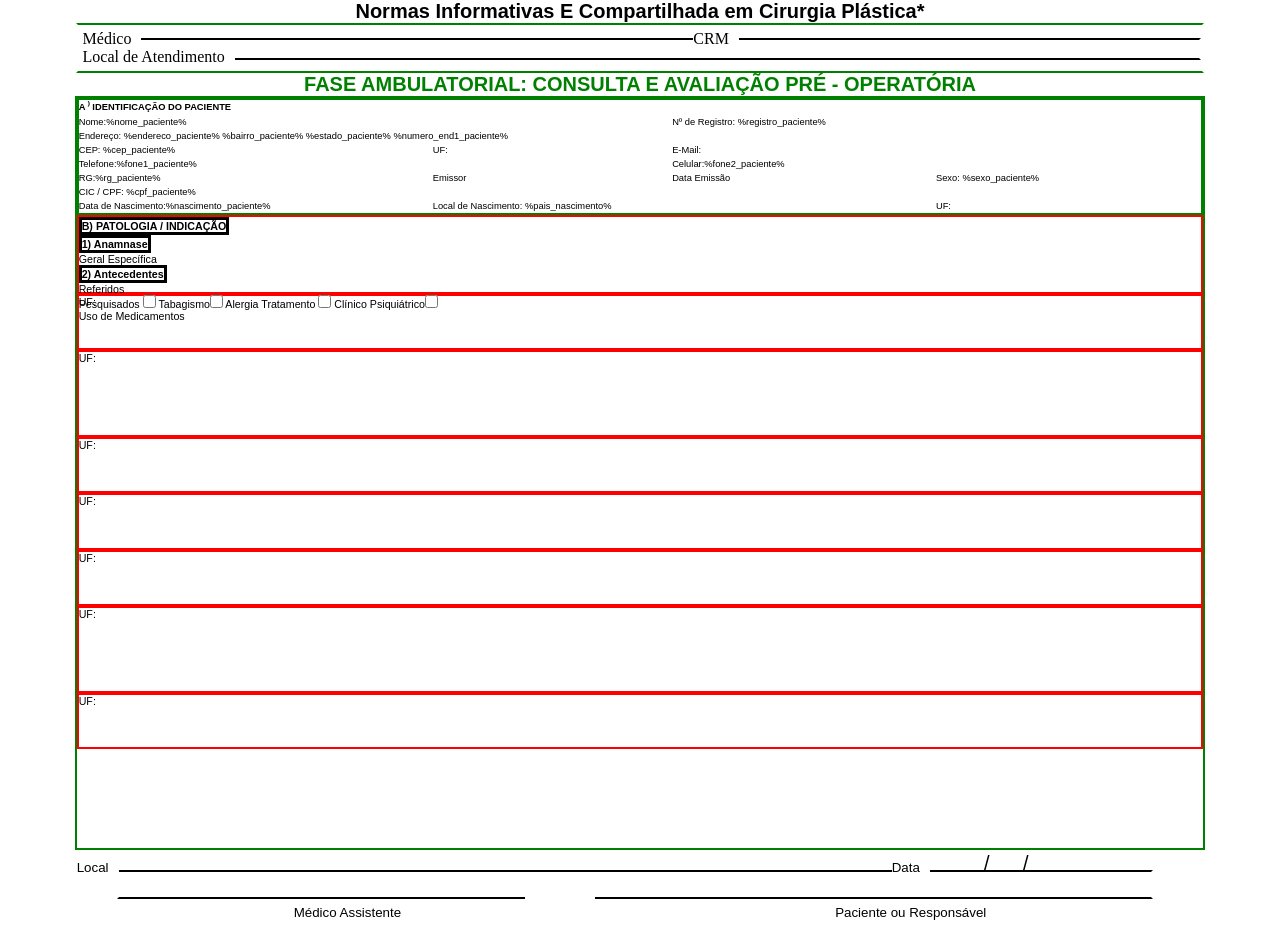
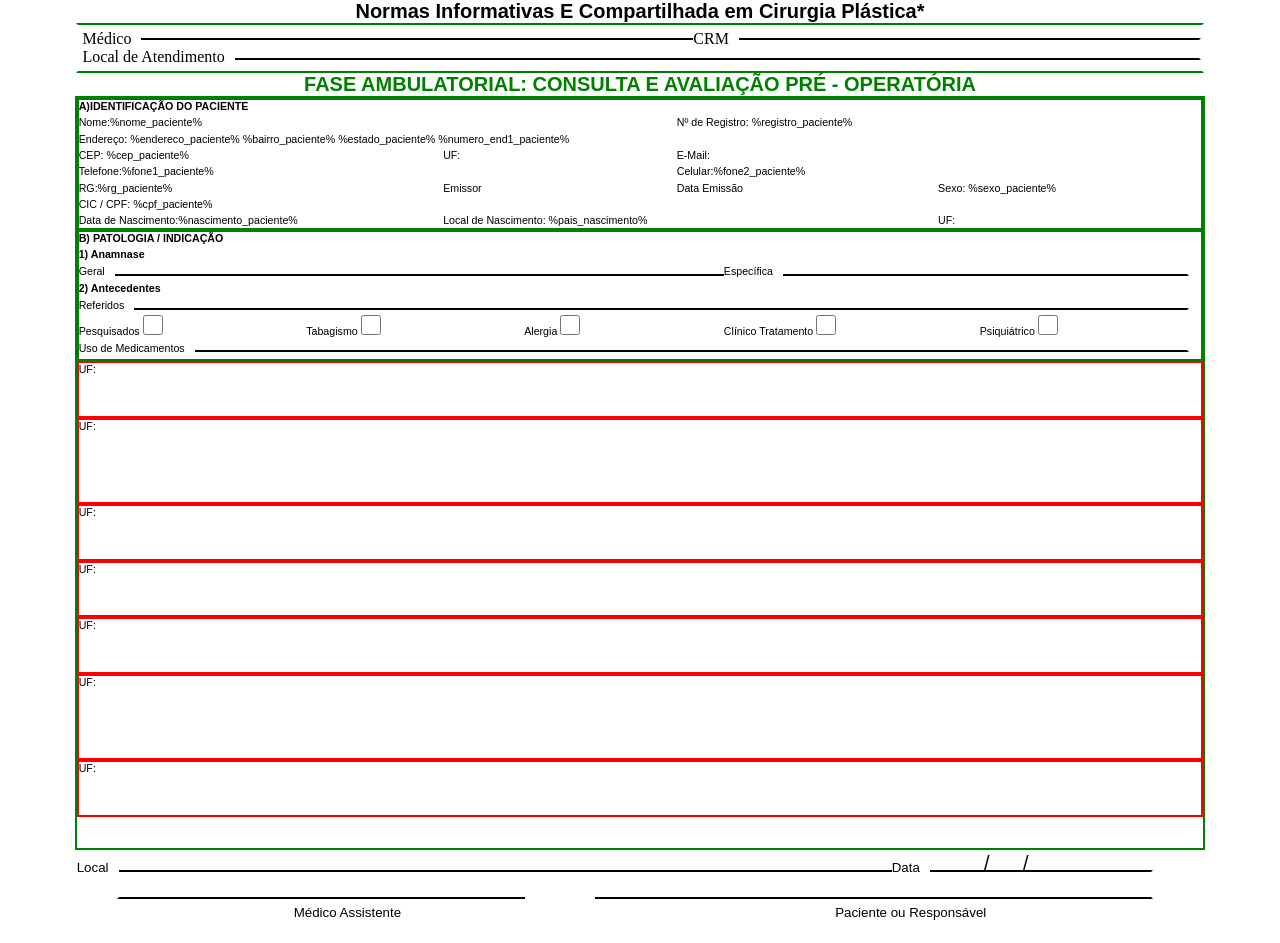
Before and after one commit to ThiagoPSants/Ficha_CFM, a plain HTML site: page index.html in a window 1280 px wide. Shown: the top 943 px of the page. Drawn offline with Linux system fonts and the light colour scheme.

Commit message:
quarto commit

```diff
--- a/index.html
+++ b/index.html
@@ -1,21 +1,18 @@
-<Body>
+<body>
   <style>
     /* Reset das Margens*/
-        *{
+    * {
       margin: 0;
       padding: 0;
     }
     /* PAGINA PAI*/
-    .divpages{
+    .divpages {
       justify-content: center;
       align-items: center;
       display: grid;
-
-
-
     }
     /* Css Header*/
-    .namepg{
+    .namepg {
       color: green;
       text-align: justify;
       font-size: 15pt;
@@ -23,294 +20,293 @@
       font-weight: bold;
       margin-left: auto;
       margin-right: auto;
-
     }
     .titulo {
       font-size: 15pt;
       font-family: arial;
       text-align: center;
       font-weight: bold;
-
     }
 
     /* Css da linha sem ser o '--'*/
-.divhead{
+    .divhead {
       position: relative;
-            border:  solid green 2px;
+      border: solid green 2px;
       border-left-color: white;
       border-right-color: white;
       width: 94%;
       margin-left: auto;
       margin-right: auto;
       display: grid;
-            grid-template-areas: 'fundo fundo''fundo fundo' ;
+      grid-template-areas: "fundo fundo" "fundo fundo";
       padding: 5px;
-
     }
-.lines{
+    .lines {
       border: solid 2px black;
       z-index: 0;
       position: absolute;
       border-left-color: white;
       border-right-color: white;
       width: 99%;
-
     }
 
-.linepst{
+    .linepst {
       z-index: 1;
       margin-top: 13px;
       margin-left: 6px;
-
     }
-.linepst2{
+    .linepst2 {
       z-index: 0;
       margin-top: 33px;
       margin-left: 6px;
       border-top-color: white;
+      width: 98%;
+    }
 
+    .linepst4 {
+      z-index: 0;
+      margin-top: 76px;
+      margin-left: 6px;
+      height: 40px;
+      width: 98%;
     }
-.fundo{
+
+    .linepst5 {
+     z-index: 0;
+      margin-left: 6px;
+      height: 40px;
+      width: 98%;
+      border-top-color: white;
+    }
+    .fundo {
       z-index: 2;
       width: max-content;
       background-color: white;
-        border-right:solid 10px white;
+      border-right: solid 10px white;
     }
 
-
-
-
     /* Css do Corpo  */
-.divpage1{
-            border:  solid green 2px;
+    .divpage1 {
+      border: solid green 2px;
       display: block;
       width: 95%;
       margin-left: auto;
       margin-right: auto;
       height: 750px;
-            grid-template-areas: 'pa1' 'pa2' 'pa4' 'pa5' 'pa6' 'pa7' 'pa8' 'pa9';
+      grid-template-areas: "pa1" "pa2" "pa4" "pa5" "pa6" "pa7" "pa8" "pa9";
+    }
+.pas{position: relative;
+     font-family: arial;
+      font-size: 8pt;
+      display: grid;
+      border: solid green 2px;
+
+}
+    .pa1 {
+      grid-area: pa1;
+      grid-template-areas:
+        "l1 l1 l1 l1"
+        "l2 l2 l3 l3"
+        "l4 l4 l4 l4"
+        "l5 l6 l7 l7"
+        "l8 l8 l9 l9"
+        "l10 l11 l12 l13"
+        "l14 l14 l14 l14"
+        "l15 l16 l16 l17";
+      row-gap: 3px;
+      height: 17%;
     }
 
-.pa1{
-     grid-area: pa1;
-     font-family: arial;
-     font-size:7pt;
-     display: grid;
-     grid-template-areas:'l1 l1 l1 l1'
-                         'l2 l2 l3 l3'
-                        'l4 l4 l4 l4'
-                        'l5 l6 l7 l7'
-                        'l8 l8 l9 l9'
-                        'l10 l11 l12 l13'
-                        'l14 l14 l14 l14'
-                        'l15 l16 l16 l17';
-        border:  solid green 2px;
-        row-gap: 3px;
-        height: 15%;
-        }
-
-.l1{
+    .l1 {
       font-weight: bold;
       grid-area: l1;
     }
 
-.l2{
+    .l2 {
       grid-area: l2;
-
     }
-.l3{
+    .l3 {
       grid-area: l3;
-
     }
-.l4{
+    .l4 {
       grid-area: l4;
-
     }
-.l5{
+    .l5 {
       grid-area: l5;
-
     }
-.l6{
+    .l6 {
       grid-area: l6;
-
     }
-.l7{
+    .l7 {
       grid-area: l7;
-
     }
-.l8{
+    .l8 {
       grid-area: l8;
     }
-.l9{
+    .l9 {
       grid-area: l9;
     }
-.l10{
+    .l10 {
       grid-area: l10;
     }
-.l11{
+    .l11 {
       grid-area: l11;
     }
-.l12{
+    .l12 {
       grid-area: l12;
     }
-.l13{
+    .l13 {
       grid-area: l13;
     }
-.l14{
+    .l14 {
       grid-area: l14;
     }
-.l15{
+    .l15 {
       grid-area: l15;
     }
-.l16{
+    .l16 {
       grid-area: l16;
     }
-.l17{
+    .l17 {
       grid-area: l17;
     }
-.pa2{
+
+    .pa2 {
+      position: relative;
       grid-area: pa2;
       font-family: arial;
-        font-size:8pt;
+      font-size: 8pt;
       display: grid;
-        border:  solid red 2px;
-        height: 10%;
+      border: solid green 2px;
+      height: 17%;
       text-align: justify;
-        display: grid;
-        grid-template-areas: '';
-
+      grid-template-areas: "l1 l1 l1 l1 l1"
+                           "l2 l2 l2 l2 l2"
+                           "l3 l3 .  l4 l4"
+                           "l5 l5 l5 l5 l5"
+                           "l6 l6 l6 l6 l6"
+                           "l7 l8 l9 l10 l11"
+                           "l12 l12 l12 l12 l12"
+                           ;
     }
-.pa3{
+    .pa3 {
       grid-area: pa3;
       font-family: arial;
-        font-size:8pt;
+      font-size: 8pt;
       display: grid;
-        border:  solid red 2px;
+      border: solid red 2px;
       height: 7%;
-
     }
-.pa4{
+    .pa4 {
       grid-area: pa4;
       font-family: arial;
-        font-size:8pt;
+      font-size: 8pt;
       display: grid;
-        border:  solid red 2px;
+      border: solid red 2px;
       height: 11%;
-
     }
-.pa5{
+    .pa5 {
       grid-area: pa5;
       font-family: arial;
-        font-size:8pt;
+      font-size: 8pt;
       display: grid;
-        border:  solid red 2px;
+      border: solid red 2px;
       height: 7%;
-
     }
-.pa6{
+    .pa6 {
       grid-area: pa6;
       font-family: arial;
-        font-size:8pt;
+      font-size: 8pt;
       display: grid;
-        border:  solid red 2px;
+      border: solid red 2px;
       height: 7%;
-
     }
-.pa7{
+    .pa7 {
       grid-area: pa7;
       font-family: arial;
-        font-size:8pt;
+      font-size: 8pt;
       display: grid;
-        border:  solid red 2px;
+      border: solid red 2px;
       height: 7%;
-
     }
-.pa8{
+    .pa8 {
       grid-area: pa8;
       font-family: arial;
-        font-size:8pt;
+      font-size: 8pt;
       display: grid;
-        border:  solid red 2px;
+      border: solid red 2px;
       height: 11%;
-
     }
-.pa9{
+    .pa9 {
       grid-area: pa9;
       font-family: arial;
-        font-size:8pt;
+      font-size: 8pt;
       display: grid;
-        border:  solid red 2px;
+      border: solid red 2px;
       height: 7%;
-
     }
 
-.topic{
-        border: solid black 3px;
+    .topic {
     font-weight: bold;
-
+    }
+.brkcontent{
+    width: auto;
+    align-items: center;
+    border: solid 1px black;
+    text-align: justify;
 }
 
-
     /* Css do rodapé  */
-.divupfotter{
+    .divupfotter {
       position: relative;
       display: grid;
-            height:80px ;
-            grid-template-areas: 'local dt''med paci';
+      height: 80px;
+      grid-template-areas: "local dt" "med paci";
       grid-row-gap: 10px;
       border-left-color: white;
       border-right-color: white;
       font-family: Arial;
-            font-size:10pt;
+      font-size: 10pt;
       width: 95%;
       margin-left: auto;
       margin-right: auto;
       padding: 10px;
     }
 
-.linepst3{
+    .linepst3 {
       width: 90%;
       height: 25px;
       margin-top: 20px;
       margin-left: 50px;
-
-
     }
-.local{
+    .local {
       grid-area: local;
       z-index: 2;
       width: max-content;
       background-color: white;
-        border-right:solid 10px white;
-
-
+      border-right: solid 10px white;
     }
-.dt{
+    .dt {
       grid-area: dt;
       z-index: 2;
       width: max-content;
       background-color: white;
-    border-right:solid 10px white;
+      border-right: solid 10px white;
       margin-left: auto;
       margin-right: auto;
-
     }
-.med{
+    .med {
       grid-area: med;
       z-index: 2;
       text-align: center;
-
-
     }
-.paci
-{
+    .paci {
       grid-area: paci;
       z-index: 2;
       text-align: center;
     }
 
-.space
-{
+    .space {
       position: absolute;
       grid-area: space;
       z-index: 2;
@@ -319,14 +315,12 @@ grid-area: pa4;
       background-color: white;
       margin-left: 40%;
       margin-top: 40px;
-
-
     }
 
-.divfotter{
+    .divfotter {
       position: relative;
       display: grid;
-            grid-template-areas: 'txtftt numerador';
+      grid-template-areas: "txtftt numerador";
       grid-template-columns: 90% 1fr;
       grid-column-gap: 0px;
       grid-row-gap: 0px;
@@ -336,16 +330,13 @@ grid-area: pa4;
       width: 95%;
       margin-left: auto;
       margin-right: auto;
-            border-top: solid 3px green ;
+      border-top: solid 3px green;
       border-bottom: solid 3px black;
-
-
     }
-.txtftt{
+    .txtftt {
       grid-area: txtftt;
       font-size: 9pt;
     }
-
 
     /* Configurações gerais */
 
@@ -355,10 +346,10 @@ grid-area: pa4;
       text-align: end;
       font-weight: bold;
     }
-.brkpg{
+    .brkpg {
       page-break-after: always;
     }
-.barrahead{
+    .barrahead {
       position: absolute;
       margin-top: 14px;
       margin-left: auto;
@@ -367,7 +358,7 @@ grid-area: pa4;
       margin-left: 80%;
     }
 
-.barraftt{
+    .barraftt {
       position: absolute;
       margin-top: 2px;
       margin-left: auto;
@@ -375,70 +366,84 @@ grid-area: pa4;
       align-items: end;
       margin-left: 80%;
     }
-
-
+input[type="checkbox"]{
+    width: 20px;
+    height: 20px;
+}
   </style>
 
   <!-- Inicio do Code-->
   <div class="divpages">
-        <p class="titulo">Normas Informativas E Compartilhada em Cirurgia Plástica*</p>
+    <p class="titulo">
+      Normas Informativas E Compartilhada em Cirurgia Plástica*
+    </p>
     <div class="divhead">
       <div class="linepst lines">&nbsp;</div>
-            <p class="fundo">Médico </p>
+      <p class="fundo">Médico</p>
       <p class="fundo">CRM</p>
       <p class="fundo">Local de Atendimento</p>
     </div>
-        <div class="namepg"> FASE AMBULATORIAL: CONSULTA E AVALIAÇÃO PRÉ - OPERATÓRIA</div>
+    <div class="namepg">FASE AMBULATORIAL: CONSULTA E AVALIAÇÃO PRÉ - OPERATÓRIA
+    </div>
     <div class="divpage1">
-             <div class="pa1">
-                <p class="l1"> A &#8318; IDENTIFICAÇÃO DO PACIENTE </p>
+      <div class="pa1 pas">
+        <p class="l1 topic fundo">A)IDENTIFICAÇÃO DO PACIENTE</p>
         <p class="l2">Nome:%nome_paciente%</p>
         <p class="l3">Nº de Registro: %registro_paciente%</p>
-                <p class="l4">Endereço: %endereco_paciente% %bairro_paciente% %estado_paciente% %numero_end1_paciente%</p>
+        <p class="l4">
+          Endereço: %endereco_paciente% %bairro_paciente% %estado_paciente%
+          %numero_end1_paciente%
+        </p>
         <p class="l5">CEP: %cep_paciente%</p>
-                <p class="l6">UF: </p>
-                <p class="l7">E-Mail: </p>
+        <p class="l6">UF:</p>
+        <p class="l7">E-Mail:</p>
         <p class="l8">Telefone:%fone1_paciente%</p>
-                <p class="l9">Celular:%fone2_paciente% </p>
-                <p class="l10">RG:%rg_paciente% </p>
-                <p class="l11">Emissor </p>
-                <p class="l12">Data Emissão </p>
-                <p class="l13">Sexo: %sexo_paciente%  </p>
-                <p class="l14">CIC / CPF: %cpf_paciente% </p>
-                <p class="l15">Data de Nascimento:%nascimento_paciente% </p>
-                <p class="l16">Local de Nascimento: %pais_nascimento% </p>
+        <p class="l9">Celular:%fone2_paciente%</p>
+        <p class="l10">RG:%rg_paciente%</p>
+        <p class="l11">Emissor</p>
+        <p class="l12">Data Emissão</p>
+        <p class="l13">Sexo: %sexo_paciente%</p>
+        <p class="l14">CIC / CPF: %cpf_paciente%</p>
+        <p class="l15">Data de Nascimento:%nascimento_paciente%</p>
+        <p class="l16">Local de Nascimento: %pais_nascimento%</p>
         <p class="l17">UF:</p>
       </div>
-            <div class="pa2">
-                  <p class=" fundo topic "> B) PATOLOGIA / INDICAÇÃO </p>
-                  <p class=" fundo topic ">1) Anamnase </p>
-                  <p> Geral Específica </p>
-                  <p class=" fundo topic "> 2) Antecedentes </p>
-                  <p>Referidos </p>
-                  <p>Pesquisados <input type="checkbox"> Tabagismo<input type="checkbox"> Alergia Tratamento <input type="checkbox"> Clínico Psiquiátrico<input type="checkbox"> </p>
-                  <p>Uso de Medicamentos </p>
-
+      <div class="pa2 pas">
+        <p class="fundo topic l1">B) PATOLOGIA / INDICAÇÃO</p>
+        <p class="fundo topic  l2">1) Anamnase</p>
+        <div class="lines linepst4">&nbsp;</div>
+        <p class="fundo l3 ">Geral</p>
+        <p class="fundo l4 ">Específica</p>
+        <p class="fundo l5 topic">2) Antecedentes</p>
+        <p class="fundo l6 " >Referidos</p>
+        <p class="fundo l7">Pesquisados <input type="checkbox"/></p>
+        <p class="fundo l8">Tabagismo <input type="checkbox"/></p>
+        <p class="fundo l9">Alergia <input type="checkbox" /></p>
+        <p class="fundo l10">Clínico Tratamento <input type="checkbox" /></p>
+        <p class="fundo l11">Psiquiátrico <input type="checkbox" /></p>
+        <div class="lines linepst5"> &nbsp;</div>
+        <p class="fundo l12 ">Uso de Medicamentos</p>
       </div>
-            <div class="pa3">
-                <p>UF: </p>
+      <div class="pa3 pas">
+        <p>UF:</p>
       </div>
       <div class="pa4">
-             <p>UF: </p>
+        <p>UF:</p>
       </div>
       <div class="pa5">
-             <p>UF: </p>
+        <p>UF:</p>
       </div>
       <div class="pa6">
-             <p>UF: </p>
+        <p>UF:</p>
       </div>
       <div class="pa7">
-             <p>UF: </p>
+        <p>UF:</p>
       </div>
       <div class="pa8">
-             <p>UF: </p>
+        <p>UF:</p>
       </div>
       <div class="pa9">
-             <p>UF: </p>
+        <p>UF:</p>
       </div>
     </div>
     <div class="divupfotter">
@@ -447,31 +452,37 @@ grid-area: pa4;
       <p class="barraftt">/&nbsp;&nbsp;&nbsp;&nbsp;&nbsp;&nbsp;/</p>
       <p class="dt">Data</p>
       <div class="space">&nbsp;</div>
-            <p class=" med">Médico Assistente</p>
+      <p class="med">Médico Assistente</p>
       <p class="paci">Paciente ou Responsável</p>
     </div>
     <div class="divfotter">
-        <p class="txtftt">*Este conjunto de normas de conduta de segurança foi elaborado pela Câmara Técnica de Cirurgia Plástica do
-            Consellho Federal de Medicina (CFM) , tendo sido aprovado pelo plenário da entidade em abril de 2011. </p>
+      <p class="txtftt">
+        *Este conjunto de normas de conduta de segurança foi elaborado pela
+        Câmara Técnica de Cirurgia Plástica do Consellho Federal de Medicina
+        (CFM) , tendo sido aprovado pelo plenário da entidade em abril de 2011.
+      </p>
       <p class="numerador">Pag. 1</p>
     </div>
 
-        <div class="brkpg"> <br>
+    <div class="brkpg">
+      <br />
       <!-- ACABOU FIRST PAGE-->
     </div>
     <!-- Inicio 2 PAGE-->
-     <p class="titulo">Normas Informativas E Compartilhada em Cirurgia Plástica*</p>
+    <p class="titulo">
+      Normas Informativas E Compartilhada em Cirurgia Plástica*
+    </p>
     <div class="divhead">
       <div class="linepst lines">&nbsp;</div>
-            <div class="  lines linepst2">&nbsp;</div>
-            <p class="fundo">Médico </p>
+      <div class="lines linepst2">&nbsp;</div>
+      <p class="fundo">Médico</p>
       <p class="fundo">CRM</p>
-            <p class="fundo">Paciente </p>
+      <p class="fundo">Paciente</p>
       <p class="barrahead">/&nbsp;&nbsp;&nbsp;&nbsp;&nbsp;&nbsp;/</p>
       <p class="fundo">Data de Nascimento</p>
       <p class="fundo">Local de Atendimento</p>
     </div>
-        <div class="namepg"> FASE PRÉ - OPERATÓRIO</div>
+    <div class="namepg">FASE PRÉ - OPERATÓRIO</div>
     <div class="divpage1"></div>
     <div class="divupfotter">
       <div class="linepst3 lines">&nbsp;</div>
@@ -479,28 +490,33 @@ grid-area: pa4;
       <p class="barraftt">/&nbsp;&nbsp;&nbsp;&nbsp;&nbsp;&nbsp;/</p>
       <p class="dt">Data</p>
       <div class="space">&nbsp;</div>
-            <p class=" med">Médico Assistente</p>
+      <p class="med">Médico Assistente</p>
       <p class="paci">Paciente ou Responsável</p>
     </div>
     <div class="divfotter">
-        <p class="txtftt">*Este conjunto de normas de conduta de segurança foi elaborado pela Câmara Técnica de Cirurgia Plástica do
-            Consellho Federal de Medicina (CFM) , tendo sido aprovado pelo plenário da entidade em abril de 2011. </p>
+      <p class="txtftt">
+        *Este conjunto de normas de conduta de segurança foi elaborado pela
+        Câmara Técnica de Cirurgia Plástica do Consellho Federal de Medicina
+        (CFM) , tendo sido aprovado pelo plenário da entidade em abril de 2011.
+      </p>
       <p class="numerador">Pag. 2</p>
     </div>
-      <div class="brkpg"> <br></div>
+    <div class="brkpg"><br /></div>
     <!-- Inicio 3 PAGE-->
-        <p class="titulo">Normas Informativas E Compartilhada em Cirurgia Plástica*</p>
+    <p class="titulo">
+      Normas Informativas E Compartilhada em Cirurgia Plástica*
+    </p>
     <div class="divhead">
       <div class="linepst lines">&nbsp;</div>
       <div class="linepst2 lines">&nbsp;</div>
-      <p class="fundo">Médico </p>
+      <p class="fundo">Médico</p>
       <p class="fundo">CRM</p>
-     <p class="fundo">Paciente </p>
+      <p class="fundo">Paciente</p>
       <p class="barrahead">/&nbsp;&nbsp;&nbsp;&nbsp;&nbsp;&nbsp;/</p>
       <p class="fundo">Data de Nascimento</p>
       <p class="fundo">Local de Atendimento</p>
     </div>
-     <div class="namepg"> FASE TRANS - OPERATÓRIO</div>
+    <div class="namepg">FASE TRANS - OPERATÓRIO</div>
     <div class="divpage1"></div>
     <div class="divupfotter">
       <div class="linepst3 lines">&nbsp;</div>
@@ -508,28 +524,33 @@ grid-area: pa4;
       <p class="barraftt">/&nbsp;&nbsp;&nbsp;&nbsp;&nbsp;&nbsp;/</p>
       <p class="dt">Data</p>
       <div class="space">&nbsp;</div>
-     <p class=" med">Médico Assistente</p>
+      <p class="med">Médico Assistente</p>
       <p class="paci">Paciente ou Responsável</p>
     </div>
     <div class="divfotter">
-     <p class="txtftt">*Este conjunto de normas de conduta de segurança foi elaborado pela Câmara Técnica de Cirurgia Plástica do
-     Consellho Federal de Medicina (CFM) , tendo sido aprovado pelo plenário da entidade em abril de 2011. </p>
+      <p class="txtftt">
+        *Este conjunto de normas de conduta de segurança foi elaborado pela
+        Câmara Técnica de Cirurgia Plástica do Consellho Federal de Medicina
+        (CFM) , tendo sido aprovado pelo plenário da entidade em abril de 2011.
+      </p>
       <p class="numerador">Pag. 3</p>
     </div>
-     <div class="brkpg"> <br></div>
+    <div class="brkpg"><br /></div>
     <!-- Inicio 4 PAGE-->
-     <p class="titulo">Normas Informativas E Compartilhada em Cirurgia Plástica*</p>
+    <p class="titulo">
+      Normas Informativas E Compartilhada em Cirurgia Plástica*
+    </p>
     <div class="divhead">
       <div class="linepst lines">&nbsp;</div>
       <div class="linepst2 lines">&nbsp;</div>
-     <p class="fundo">Médico </p>
+      <p class="fundo">Médico</p>
       <p class="fundo">CRM</p>
-     <p class="fundo">Paciente </p>
+      <p class="fundo">Paciente</p>
       <p class="barrahead">/&nbsp;&nbsp;&nbsp;&nbsp;&nbsp;&nbsp;/</p>
       <p class="fundo">Data de Nascimento</p>
       <p class="fundo">Local de Atendimento</p>
     </div>
-     <div class="namepg"> FASE PÓS - OPERATÓRIO</div>
+    <div class="namepg">FASE PÓS - OPERATÓRIO</div>
     <div class="divpage1"></div>
     <div class="divupfotter">
       <div class="linepst3 lines">&nbsp;</div>
@@ -537,13 +558,16 @@ grid-area: pa4;
       <p class="barraftt">/&nbsp;&nbsp;&nbsp;&nbsp;&nbsp;&nbsp;/</p>
       <p class="dt">Data</p>
       <div class="space">&nbsp;</div>
-     <p class=" med">Médico Assistente</p>
+      <p class="med">Médico Assistente</p>
       <p class="paci">Paciente ou Responsável</p>
     </div>
     <div class="divfotter">
-     <p class="txtftt">*Este conjunto de normas de conduta de segurança foi elaborado pela Câmara Técnica de Cirurgia Plástica do
-     Consellho Federal de Medicina (CFM) , tendo sido aprovado pelo plenário da entidade em abril de 2011. </p>
+      <p class="txtftt">
+        *Este conjunto de normas de conduta de segurança foi elaborado pela
+        Câmara Técnica de Cirurgia Plástica do Consellho Federal de Medicina
+        (CFM) , tendo sido aprovado pelo plenário da entidade em abril de 2011.
+      </p>
       <p class="numerador">Pag. 4</p>
     </div>
   </div>
-</Body>
+</body>
```
Lines whose indentation alone changed are shown as unchanged.
